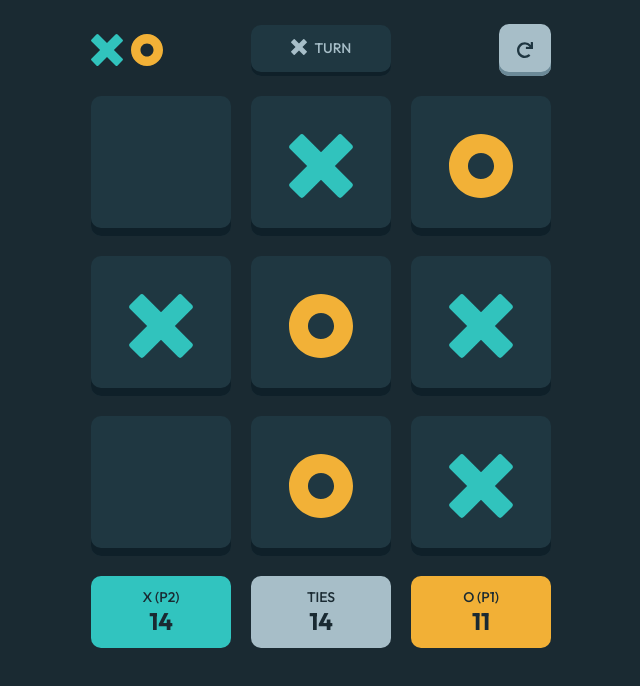
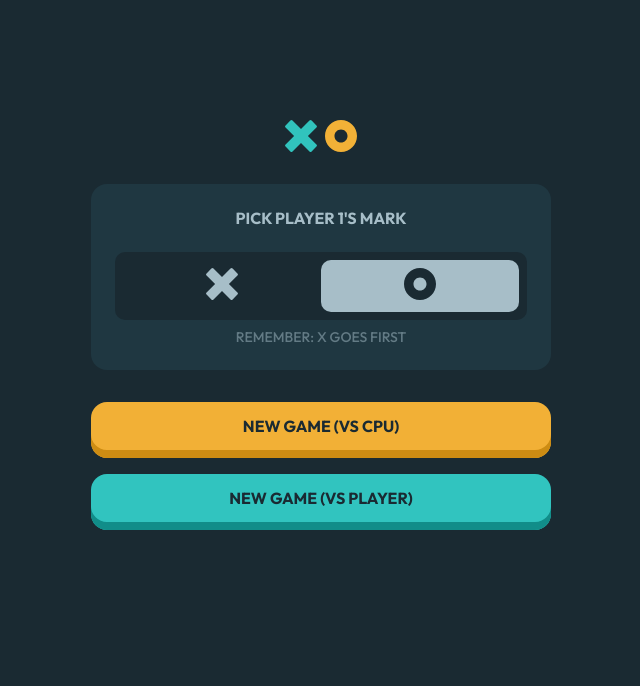
Before and after one commit to kylelamse/tic-tac-toe, a React (Create React App) app: page / in a window 1280 px wide. Shown: the top 686 px of the page, without its empty margins (319-959 px from the left). Built offline with nearby package versions, Linux system fonts and the light colour scheme.

Commit message:
Add hover colors to buttons

```diff
--- a/src/App.tsx
+++ b/src/App.tsx
@@ -21,8 +21,8 @@ function App() {
                 <div className="current-page">
                     <CurrentPage>
                         <Global styles={globalStyles} />
-                        <Game />
-                        {/* <NewGameMenu /> */}
+                        {/* <Game /> */}
+                        <NewGameMenu />
                     </CurrentPage>
                 </div>
             </main>
--- a/src/components/Button.tsx
+++ b/src/components/Button.tsx
@@ -14,6 +14,23 @@ const backgroundColor = (color: colors, theme: AppTheme) => {
             break;
         case "silver":
             themeColor = theme.colors.silver;
+            break;
+    }
+
+    return `background-color: ${themeColor}`;
+};
+
+const hoverColor = (color: colors, theme: AppTheme) => {
+    let themeColor;
+    switch (color) {
+        case "light_blue":
+            themeColor = theme.colors.lightBlueHover;
+            break;
+        case "light_yellow":
+            themeColor = theme.colors.lightYellowHover;
+            break;
+        case "silver":
+            themeColor = theme.colors.silverHover;
             break;
     }
 
@@ -63,6 +80,11 @@ const ButtonContainer = styled.div<ButtonContainerProps>`
     ${(props) => padding(props.size)};
     ${(props) => borderRadius(props.size)};
     text-align: center;
+
+    :hover {
+        cursor: pointer;
+        ${({ theme, color }) => hoverColor(color, theme)};
+    }
 `;
 
 type colors = "light_yellow" | "light_blue" | "silver";
```
